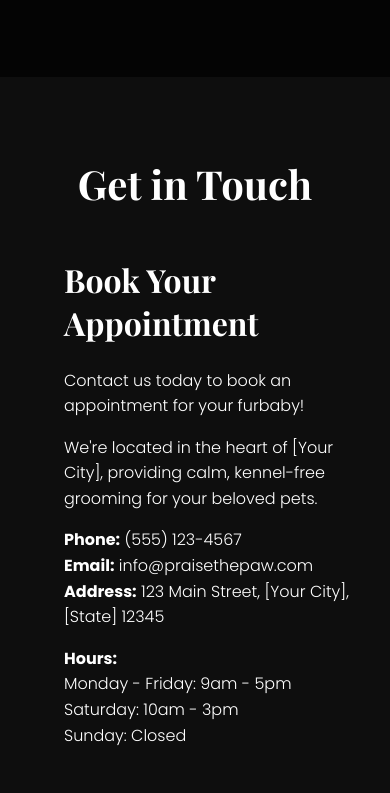
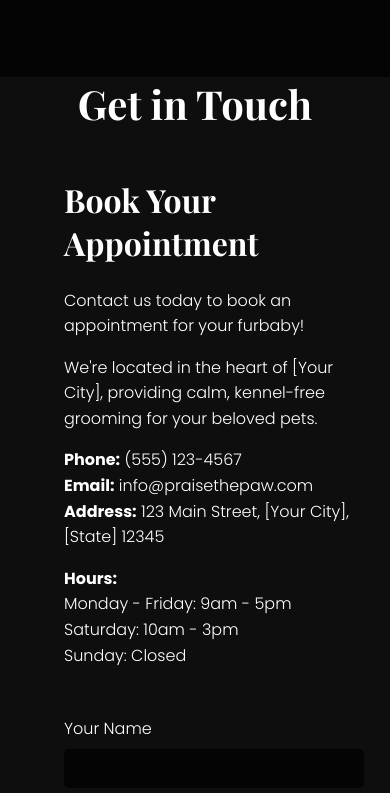
Before and after one commit to jordeanthequeen/praisethepaw-rework, a plain HTML site: page index.html in a window 390 px wide. Shown: the part 6586-7379 px from the top of the page. Drawn offline with nearby package versions, Linux system fonts and the light colour scheme; a web font is replaced by a local one.

Commit message:
Update index.html

```diff
--- a/index.html
+++ b/index.html
@@ -593,6 +593,8 @@
             }
 
             .services-grid{padding: 0;}
+
+            .contact{padding: 0;}
         }
     </style>
 </head>
```
